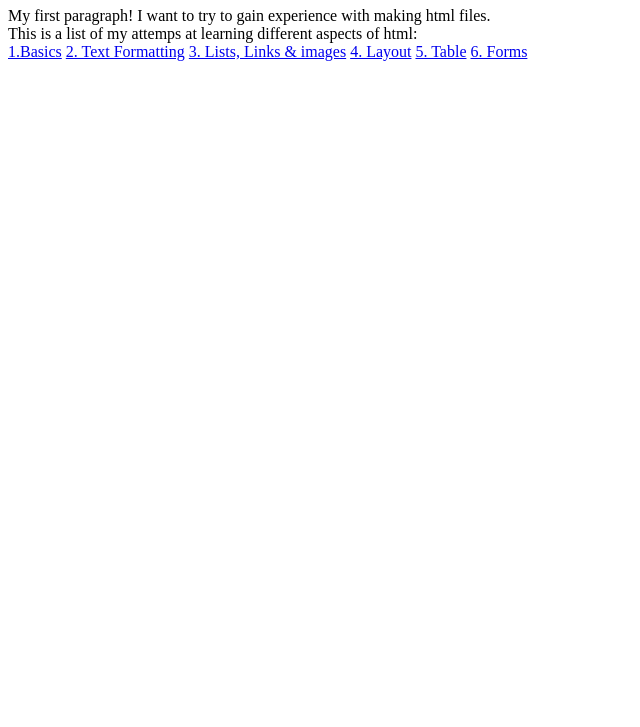
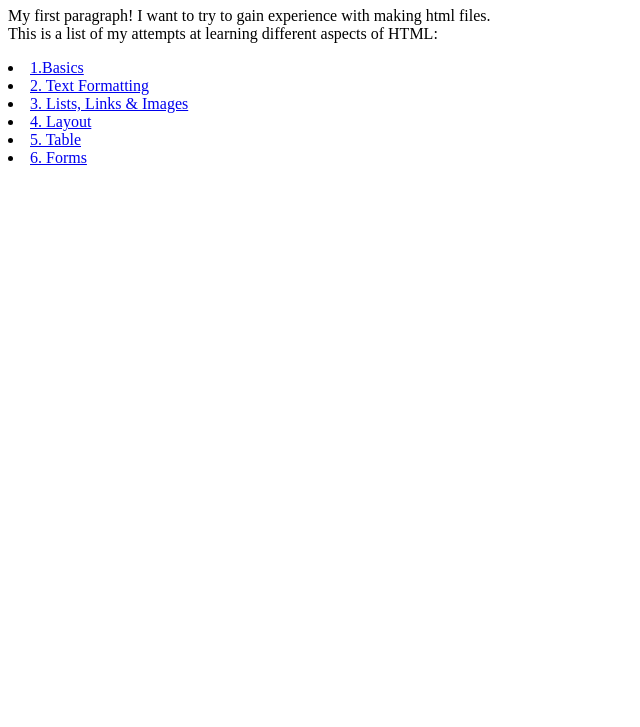
Before and after one commit to 97-LiamDowd/web-dev-practice, a plain HTML site: page index.html in a window 1280 px wide. Shown: the part 73-800 px from the top of the page, without its empty margins (0-640 px from the left). Drawn offline with Linux system fonts and the light colour scheme.

Commit message:
Cleaning it up

```diff
--- a/index.html
+++ b/index.html
@@ -12,13 +12,13 @@
             </h1>
             <p>
                 My first paragraph! I want to try to gain experience with making html files.<br>
-            This is a list of my attemps at learning different aspects of html:<br>
-            <a href="exercises/01-basic-page.html">1.Basics</a>
-            <a href="exercises/02-text-formatting.html">2. Text Formatting</a>
-            <a href="exercises/03-lists-links-images.html">3. Lists, Links & images</a>
-            <a href="exercises/04-layout.html">4. Layout</a>
-            <a href="exercises/05-table.html">5. Table</a>
-            <a href="exercises/06-form.html">6. Forms</a>
+                This is a list of my attempts at learning different aspects of HTML:<br>
+                <li><a href="exercises/01-basic-page.html">1.Basics</a></li>
+                <li><a href="exercises/02-text-formatting.html">2. Text Formatting</a></li>
+                <li><a href="exercises/03-lists-links-images.html">3. Lists, Links & Images</a></li>
+                <li><a href="exercises/04-layout.html">4. Layout</a></li>
+                <li><a href="exercises/05-table.html">5. Table</a></li>
+                <li><a href="exercises/06-form.html">6. Forms</a></li>
 
             </p>
         </main>
```
Lines whose indentation alone changed are shown as unchanged.
